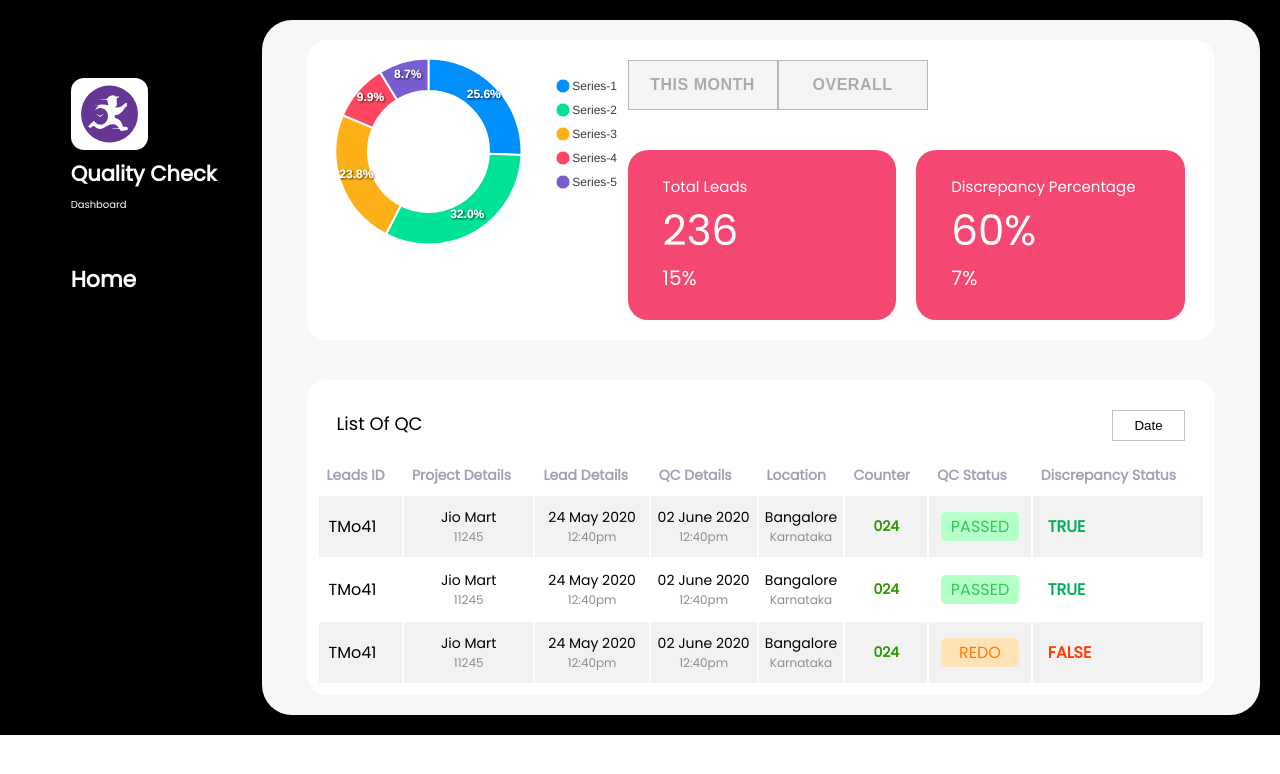
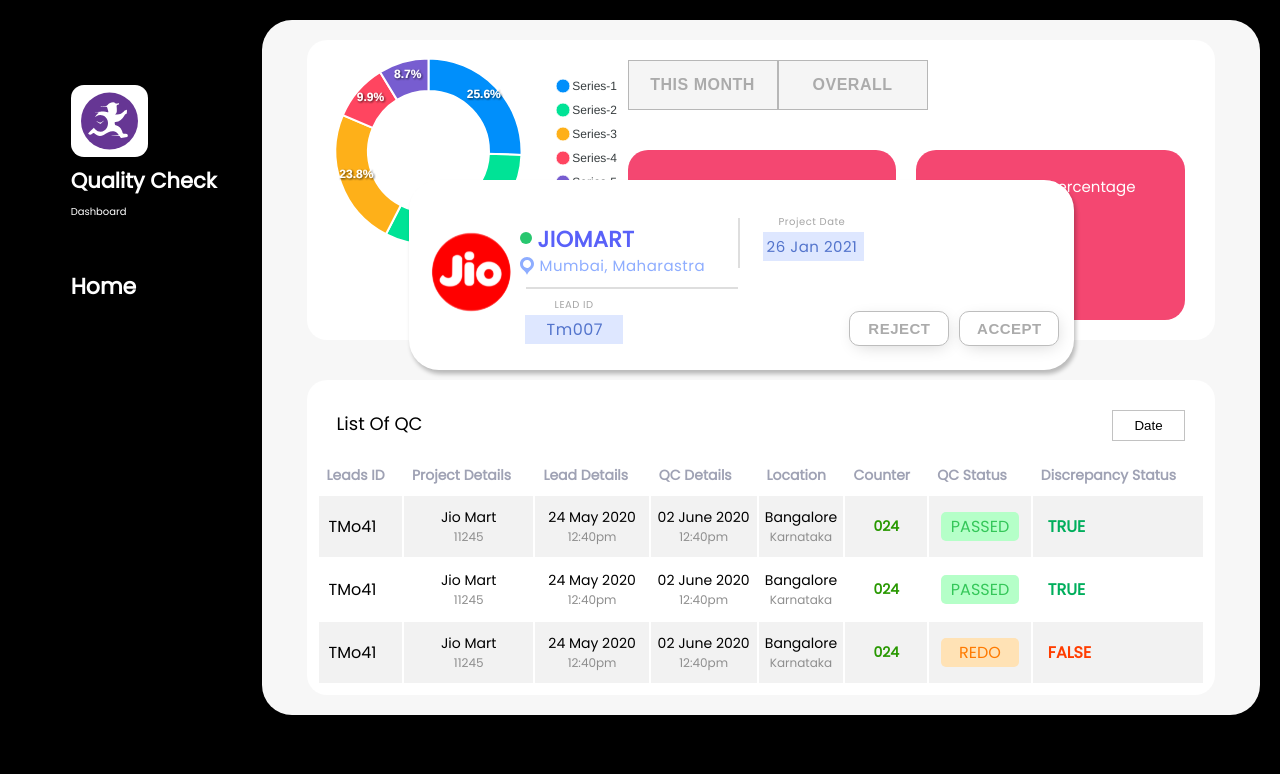
Before and after one commit to swaroop-chandra/taskmo-assignment10, a React (Create React App) app: page /dashboard in a window 1280 px wide. Shown: the top 774 px of the page. Built offline with nearby package versions, Linux system fonts and the light colour scheme.

Commit message:
jioProjectPopup added

```diff
--- a/src/App.js
+++ b/src/App.js
@@ -9,11 +9,12 @@
 
 function App() {
   const [blur, setBlur] = useState(false);
+  const [loggedIn,setLoggedIn]=useState(false);
   return (
     <Router>
       <Switch>
         <Route exact path="/">
-          <LoginContainer />
+          <LoginContainer setLoggedIn={setLoggedIn} />
         </Route>
         <Route path="/dashboard">
           <DashboardContainer/>
--- a/src/component/dashboard/dashboard.css
+++ b/src/component/dashboard/dashboard.css
@@ -210,8 +210,8 @@
     position: absolute;
     font-family: Poppins;
     background-color: black;
-    min-height: 600px;
-    min-width: 100%;
+    min-height: 100vh;
+    min-width: 100vw;
     display: flex;
   }
 
--- a/src/component/dashboard/dashboardContainer.js
+++ b/src/component/dashboard/dashboardContainer.js
@@ -1,7 +1,10 @@
+import { useState } from "react";
 import SideBar from "../sidebar";
 import Dashboard from "./dashboard";
+import Popup from "./../popup/popup";
 import "./dashboard.css";
 export default function DashboardContainer() {
+
   return (
     <>
       <div className="App1">
@@ -10,7 +13,7 @@
         </div>
         <div className="app_col2">
           <Dashboard/>
-          {/* <Popup /> */}
+          <Popup/>
         </div>
       </div>
     </>
--- a/src/component/login/login.js
+++ b/src/component/login/login.js
@@ -1,7 +1,13 @@
 import React from "react";
+import { useHistory } from "react-router";
 import "./login.css";
 
-function Login() {
+function Login(props) {
+  const history=useHistory();
+  const loginFunc=()=>{
+    console.log(props);
+    history.push("/dashboard");
+  }
   return (
     // <div
     //   className="login"
@@ -34,7 +40,7 @@
       </div>
       <div className="log_col1">
         <div className="login_card">
-          <div className="login_button">
+          <div className="login_button" onClick={loginFunc}>
             <img
               src={window.location.origin + "/images/gLogo.svg"}
               alt="profile"
--- a/src/component/login/loginContainer.js
+++ b/src/component/login/loginContainer.js
@@ -1,5 +1,5 @@
 import Login from "./login";
 import "./login.css";
 export default function LoginContainer() {
-  return <div className="App"><Login/></div>
+  return <div className="App"><Login /></div>
 }
--- /dev/null
+++ b/src/component/popup/popup.css
@@ -0,0 +1,169 @@
+@media (max-width: 600px) {
+    .pop_card {
+      height: 230px;
+    }
+  }
+
+  .popup {
+    /*background: rgba(216, 216, 216, 0.3); */
+    width: 75vw;
+    min-height: 550px;
+    display: flex;
+    justify-content: center;
+    align-items: center;
+    z-index: 2;
+    position: absolute;
+    top: 0%;
+
+  }
+  .pop_card {
+    background: #ffffff;
+    /* border: 1px solid #bbbbbb; */
+    box-sizing: border-box;
+    box-shadow: 2px 4px 4px rgb(0 0 0 / 25%);
+    border-radius: 30px;
+    /* z-index: 10; */
+    width: 52vw;
+    height: 190px;
+    padding: 15px;
+    padding-left: 22px;
+    display: flex;
+    align-items: center;
+
+    /* margin-top: 100px;*/
+  }
+
+  img.profile42 {
+    width: 80px;
+    height: 80px;
+  }
+  .pop_col1 {
+    width: 106px;
+  }
+  .pop_flex {
+    display: flex;
+  }
+
+  img.icon1 {
+    width: 12px;
+    height: 12px;
+    margin-right: 6px;
+    margin-top: 25px;
+  }
+
+  img.icon2 {
+    width: 14px;
+    height: 18px;
+    margin-right: 6px;
+    margin-top: 5px;
+  }
+
+  p.pop_p1 {
+    font-family: Poppins;
+    font-style: normal;
+    font-weight: 600;
+    font-size: 22px;
+    line-height: 25px;
+    letter-spacing: 0.5px;
+    color: #5961f9;
+    text-transform: uppercase;
+    margin-top: 20px;
+    margin-bottom: 0px;
+  }
+
+  p.pop_p2 {
+    font-family: Poppins;
+    font-style: normal;
+    font-weight: 500;
+    font-size: 15px;
+    line-height: 27px;
+    letter-spacing: 0.5px;
+    color: #8eadff;
+    text-transform: capitalize;
+    margin-top: 0px;
+    margin-bottom: 2px;
+  }
+
+  hr.pop_hr {
+    border: 1px solid #dedede;
+    width: 210px;
+    margin: 6px;
+  }
+
+  hr.pop_hr2 {
+    border: 1px solid #dedede;
+    transform: rotate(-90deg);
+    width: 5%;
+    position: absolute;
+    margin: 35px 0px 0px 194px;
+  }
+
+  .pop_row1 {
+    margin-left: 5px;
+  }
+  p.pop_p3 {
+    font-size: 10px;
+    line-height: 12px;
+    letter-spacing: 0.5px;
+    color: #a5a5a5;
+    margin: 10px 5px 4px 30px;
+  }
+
+  p.pop_p4 {
+    background: #dee7ff;
+    font-size: 16px;
+    line-height: 27px;
+    letter-spacing: 0.5px;
+    color: #5374cc;
+    max-width: 54px;
+    padding: 1px 22px;
+    margin: 0px;
+  }
+
+  p.pop_p5 {
+    background: #dee7ff;
+    font-size: 15px;
+    line-height: 27px;
+    letter-spacing: 0.5px;
+    color: #5374cc;
+    max-width: 93px;
+    padding: 1px 4px;
+    margin: 0px;
+    margin-left: 14px;
+  }
+
+  .pop_col3 {
+    width: 60%;
+    height: 142px;
+    display: flex;
+    flex-direction: column;
+    justify-content: space-between;
+  }
+  .pop_row3 {
+    margin: 2px 5px;
+  }
+
+  input.b_pop1 {
+    border: 1px solid #bdbdbd;
+    box-sizing: border-box;
+    box-shadow: 2px 4px 17px -5px rgb(0 0 0 / 20%);
+    border-radius: 10px;
+    margin-left: 10px;
+    font-weight: 600;
+    font-size: 15px;
+    width: 100px;
+    height: 35px;
+    letter-spacing: 0.5px;
+    color: #ababab;
+    text-transform: uppercase;
+    background-color: #fff;
+  }
+
+  .b_pop1:hover {
+    background: #4285f4;
+    color: #ffffff;
+  }
+
+  .pop_row2 {
+    align-self: flex-end;
+  }
--- /dev/null
+++ b/src/component/popup/popup.js
@@ -0,0 +1,56 @@
+import React from "react";
+import "./popup.css";
+
+function Popup() {
+  return (
+    <div className="popup">
+      <div className="pop_card">
+        <div className="pop_col1">
+          <img
+            src={window.location.origin + "/images/jioLogo.svg"}
+            alt="profile"
+            className="profile42"
+          />
+        </div>
+
+        <div className="pop_col2">
+          <hr className="pop_hr2" />
+          <div className="pop_flex">
+            <img
+              src={window.location.origin + "/images/greenEllipse.svg"}
+              alt="profile"
+              className="icon1"
+            />
+            <p className="pop_p1">jiomart</p>
+          </div>
+          <div className="pop_flex">
+            <img
+              src={window.location.origin + "/images/locationPin.svg"}
+              alt="profile"
+              className="icon2"
+            />
+            <p className="pop_p2">mumbai, maharastra</p>
+          </div>
+
+          <hr className="pop_hr" />
+          <div className="pop_row1">
+            <p className="pop_p3">LEAD ID</p>
+            <p className="pop_p4">Tm007</p>
+          </div>
+        </div>
+        <div className="pop_col3">
+          <div className="pop_row3">
+            <p className="pop_p3">Project Date</p>
+            <p className="pop_p5">26 Jan 2021</p>
+          </div>
+          <div className="pop_row2">
+            <input type="button" value="reject" className="b_pop1" />
+            <input type="button" value="accept" className="b_pop1" />
+          </div>
+        </div>
+      </div>
+    </div>
+  );
+}
+
+export default Popup;
--- a/src/component/sidebar.js
+++ b/src/component/sidebar.js
@@ -1,7 +1,7 @@
-export default function SideBar({setBlur,blur}) {
+export default function SideBar({setBlur}) {
   return (
     <>
-      <div className={`sidebarHome ${blur?"myBlur":null}`}>
+      <div className={`sidebarHome`}>
         <img
           src={window.location.origin + "/images/taskmoLogo.svg"}
           alt={"logo"}
```
Also changed, not shown: public/images/locationPin.svg (added).
